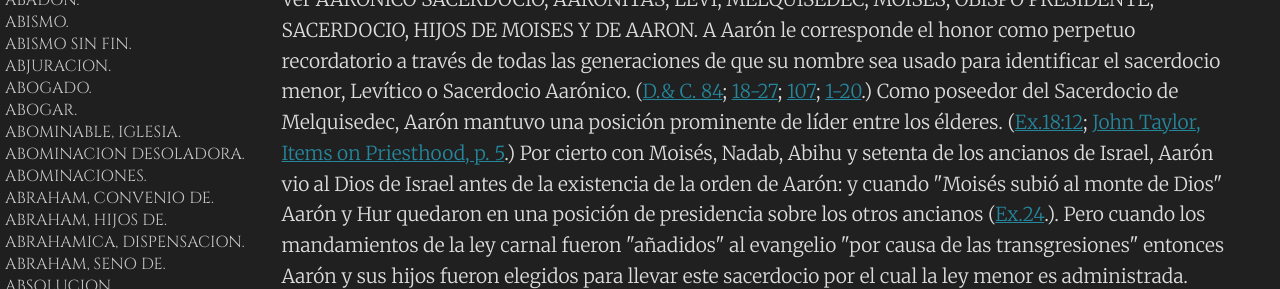
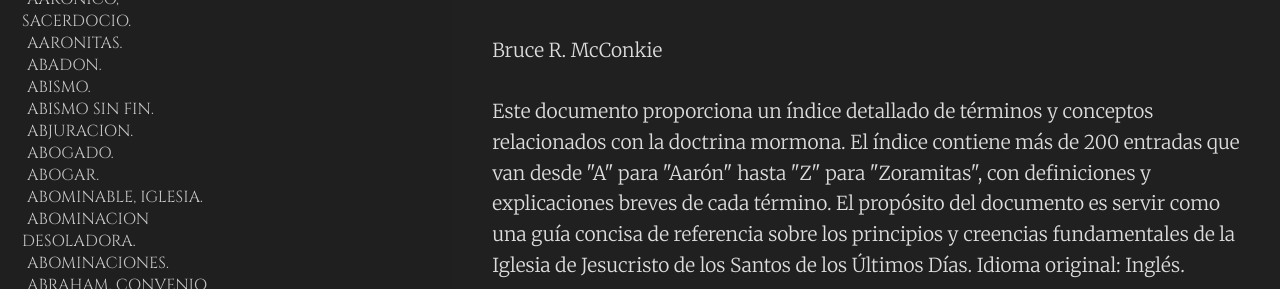
Before and after one commit to leo-1980/mormondoctrine, a plain HTML site: page index.html in a window 1280 px wide. Shown: the part 104-393 px from the top of the page. Drawn offline with nearby package versions, Linux system fonts and the light colour scheme; a script that the page names is missing.

Commit message:
Add files via upload

```diff
--- a/index.html
+++ b/index.html
@@ -12,11 +12,15 @@
         @import url('https://fonts.googleapis.com/css2?family=Cormorant+Garamond:wght@700&display=swap');
         @import url('https://fonts.googleapis.com/css2?family=Merriweather:wght@300&display=swap');
 
-
         * {
             margin: 0;
             padding: 0;
             box-sizing: border-box;
+        }
+
+        html,
+        body {
+            scroll-behavior: smooth;
         }
 
         body {
@@ -27,31 +31,45 @@
 
         .container {
             display: grid;
-            grid-template-columns: 1fr 1fr 1fr;
-            grid-template-rows: 0.4fr 1.6fr 1fr;
-            gap: 0px 0px;
-            grid-auto-flow: row;
+            grid-template-columns: 250px 1fr;
+            /* Fixed sidebar (250px) and flexible content */
+            grid-template-rows: 1fr;
+            /* Only one row */
+            gap: 20px;
+            /* Space between columns */
         }
 
         .wordlist {
-            grid-area: 2 / 1 / 4 / 2;
+            grid-column: 1 / 2;
+            /* Place wordlist in the first column */
             position: fixed;
             top: 0;
             left: 0;
             bottom: 0;
+            width: 250px;
+            /* Fixed width for the sidebar */
             overflow-y: auto;
+            font-family: 'Cinzel', serif;
+            font-stretch: condensed;
+            /* Condensing the font */
+            padding: 20px;
+            /* Optional: Add padding to the sidebar */
+        }
+
+        .wordlist ul {
+            list-style-type: none;
+            /* Remove bullets */
+            padding-left: 1%;
+            /* Remove padding on the left */
         }
 
         .definitions {
-            grid-area: 2 / 2 / 4 / 4;
+            grid-column: 2 / 3;
+            /* Place definitions in the second column */
             margin-left: 18%;
+            padding: 4%;
+            background-color: #202020;
             overflow-y: auto;
-            padding: 4%;
-        }
-
-        .definitions {
-            background-color: #202020;
-            grid-area: definitions;
         }
 
         .buttonsearchfield {
@@ -100,17 +118,6 @@
     </style>
     <!-- Scroll -->
     <script src="search.js"></script>
-    <script src="smooth-scroll.min.js"></script>
-    <script>
-        smoothScroll.init({
-            selector: "[data-scroll]", // Selector for links (must be a class, ID, data attribute, or element tag)
-            selectorHeader: null, // Selector for fixed headers (must be a valid CSS selector) [optional]
-            speed: 1000, // Integer. How fast to complete the scroll in milliseconds
-            easing: "easeInOutCubic", // Easing pattern to use
-            offset: 0, // Integer. How far to offset the scrolling anchor location in pixels
-            callback: function (anchor, toggle) { }, // Function to run after scrolling
-        });
-    </script>
     <script>
         document.addEventListener("DOMContentLoaded", function () {
             const searchInput = document.querySelector(".searchfield input");
@@ -143,6 +150,7 @@
                 </div>
             </div>
             <ul>
+                <li><a data-scroll href="#id25">PORTADA.</a></li>
                 <li><a data-scroll href="#id1">AARON.</a></li>
                 <li><a data-scroll href="#id2">AARONICO, SACERDOCIO.</a></li>
                 <li><a data-scroll href="#id3">AARONITAS.</a></li>
@@ -169,6 +177,20 @@
             </ul>
         </div>
         <div class="definitions">
+            <h2 id="id25">DOCTRINA MORMONA</h2>
+            <p>
+                Doctrina Mormona
+                <br><br>
+                Bruce R. McConkie
+                <br><br>
+                Este documento proporciona un índice detallado de términos y conceptos relacionados con la doctrina
+                mormona. El índice contiene más de 200 entradas que van desde "A" para "Aarón" hasta "Z" para
+                "Zoramitas", con definiciones y explicaciones breves de cada término. El propósito del documento es
+                servir como una guía concisa de referencia sobre los principios y creencias fundamentales de la Iglesia
+                de Jesucristo de los Santos de los Últimos Días. Idioma original: Inglés.
+
+            </p>
+            <br><br>
             <h2 id="id1">AARON</h2>
             <p>
                 Ver AARÓNICO SACERDOCIO, AARONITAS, LEVI, MELQUISEDEC, MOISES, OBISPO PRESIDENTE, SACERDOCIO, HIJOS DE
@@ -680,10 +702,10 @@
             <h2 id="id23">EXPIACION DE CRISTO.</h2>
             <p>
                 Ver ABOGADO, DOCTRINA DE LA EXPIACION POR SANGRE, <a href="#id22">CRISTO</a>, VIDA ETERNA, EXPIACION,
-                EXPIADOR, CAIDA DE
-                ADAN, EVANGELIO, GRACIA DE DIOS, INMORTALIDAD, INTERCESION, MEDIACION, PROPICIA- CION, PROPICIADOR,
-                RECONCILIACION, RECONCILIADOR, REDENCION, ARREPENTIMIENTO, SACRIFICIOS, SALVACION, SALVACION POR GRACIA,
-                SIMBOLISMO. Nada, en todo el plan de salvación, se compara de alguna manera en importancia, con el más
+                EXPIADOR, CAIDA DE ADAN, EVANGELIO, GRACIA DE DIOS, INMORTALIDAD, INTERCESION, MEDIACION, PROPICIACION,
+                PROPICIADOR, RECONCILIACION, RECONCILIADOR, REDENCION, ARREPENTIMIENTO, SACRIFICIOS, SALVACION,
+                SALVACION POR GRACIA, SIMBOLISMO. Nada, en todo el plan de salvación, se compara de alguna manera en
+                importancia, con el más
                 trascendental de los sucesos: el sacrificio expiatorio de nuestro Señor. Es la única cosa más importante
                 que haya sucedido en toda la historia de las cosas creadas; es la piedra fundamental sobre la que
                 descansa el evangelio y todas las otras cosas; por cierto, todas "las otras cosas que pertenecen a
```
